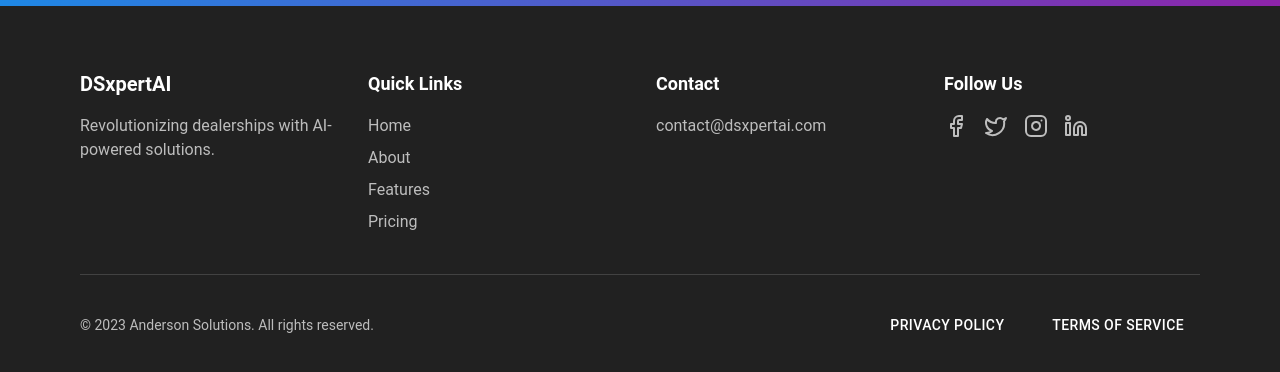
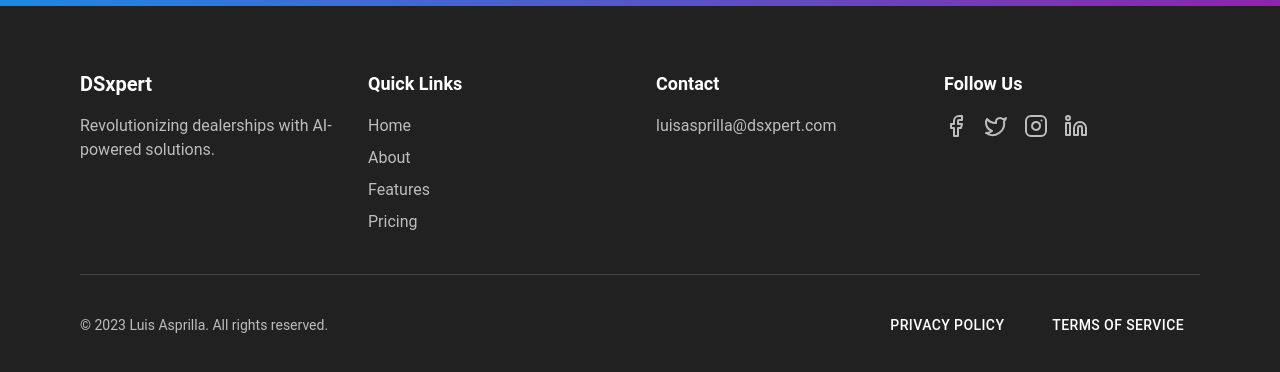
Before and after one commit to andersonasprilla/DealerServiceXpert-V2, a React (Vite) app in the folder client/: page / in a window 1280 px wide. Shown: the part 2147-2519 px from the top of the page. Built offline with nearby package versions, Linux system fonts and the light colour scheme.

Commit message:
Added legal footer for verification

```diff
--- a/client/src/components/Footer.jsx
+++ b/client/src/components/Footer.jsx
@@ -7,7 +7,7 @@ export function Footer() {
       <div className="max-w-6xl mx-auto px-4 py-10 md:py-16">
         <div className="grid grid-cols-1 md:grid-cols-4 gap-8">
           <div className="mb-8 md:mb-0">
-            <h3 className="text-xl font-bold mb-4">DSxpertAI</h3>
+            <h3 className="text-xl font-bold mb-4">DSxpert</h3>
             <p className="text-gray-400">Revolutionizing dealerships with AI-powered solutions.</p>
           </div>
           <div>
@@ -22,7 +22,7 @@ export function Footer() {
           <div>
             <h4 className="text-lg font-semibold mb-4">Contact</h4>
             <ul className="space-y-2">
-              <li className="text-gray-400">contact@dsxpertai.com</li>
+              <li className="text-gray-400">luisasprilla@dsxpert.com</li>
             </ul>
           </div>
           <div>
@@ -44,7 +44,7 @@ export function Footer() {
           </div>
         </div>
         <div className="mt-10 pt-8 border-t border-gray-800 flex flex-col md:flex-row justify-between items-center">
-          <p className="text-gray-400 text-sm mb-4 md:mb-0">© 2023 Anderson Solutions. All rights reserved.</p>
+          <p className="text-gray-400 text-sm mb-4 md:mb-0">© 2023 Luis Asprilla. All rights reserved.</p>
           <div className="flex space-x-4">
             <Button variant="link" className="text-gray-400 hover:text-white">Privacy Policy</Button>
             <Button variant="link" className="text-gray-400 hover:text-white">Terms of Service</Button>
```
